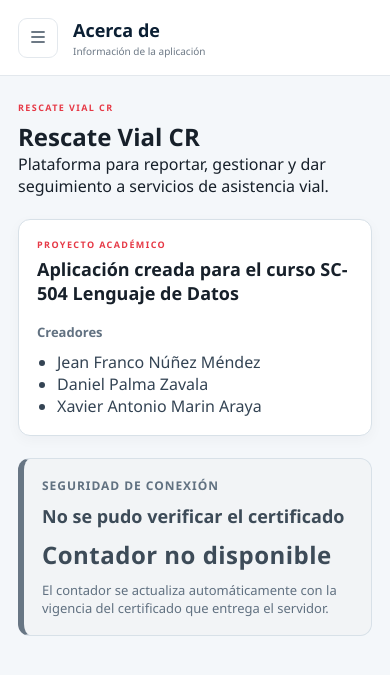
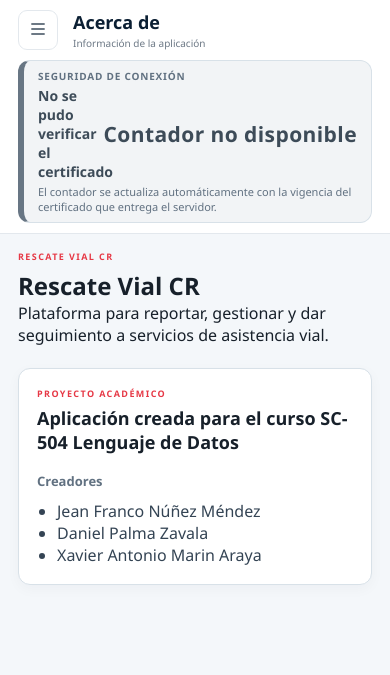
Before and after one commit to Jean8099324/Proyecto-Lenguaje-base-de-datos, a Spring app: page /acerca-de/index in a window 390 px wide. Shown: the top 675 px of the page. Run offline with Thymeleaf, Linux system fonts and the light colour scheme; the template is opened without the code that fills it, so the values that code supplies are empty; database files in the repository are not loaded.

Commit message:
Prueba de push

```diff
--- a/src/main/resources/static/css/certificate-expiry-alert.css
+++ b/src/main/resources/static/css/certificate-expiry-alert.css
@@ -8,6 +8,46 @@
     border-radius: 12px;
     background: #fff;
     color: #17202a;
+}
+
+.certificate-about-page .dashboard-content {
+    padding-top: 16px;
+}
+
+.certificate-about-page .topbar {
+    gap: 20px;
+}
+
+.certificate-about-page .topbar .certificate-status-panel {
+    display: grid;
+    grid-template-columns: minmax(0, 1fr) auto;
+    align-items: center;
+    gap: 3px 14px;
+    width: min(100%, 520px);
+    flex: 0 1 520px;
+    margin: 0;
+    padding: 8px 14px;
+}
+
+.certificate-about-page .certificate-status-panel__eyebrow,
+.certificate-about-page .certificate-status-panel__note {
+    grid-column: 1 / -1;
+}
+
+.certificate-about-page .certificate-status-panel__eyebrow {
+    font-size: 10px;
+}
+
+.certificate-about-page .certificate-status-panel__state {
+    font-size: 14px;
+}
+
+.certificate-about-page .certificate-status-panel__countdown {
+    font-size: 21px;
+}
+
+.certificate-about-page .certificate-status-panel__note {
+    font-size: 11px;
 }
 
 .certificate-status-panel__eyebrow {
@@ -109,15 +149,30 @@
 }
 
 .about-academic-card ul {
-    display: flex;
-    flex-wrap: wrap;
-    gap: 8px 24px;
+    display: grid;
+    grid-template-columns: 1fr;
+    gap: 8px;
     margin: 0;
     padding-left: 20px;
     color: #344454;
 }
 
 @media (max-width: 600px) {
+    .certificate-about-page .topbar {
+        height: auto;
+        min-height: 76px;
+        padding: 10px 18px;
+        align-items: stretch;
+        flex-direction: column;
+        gap: 10px;
+    }
+
+    .certificate-about-page .topbar .certificate-status-panel {
+        width: 100%;
+        max-width: none;
+        flex-basis: auto;
+    }
+
     .certificate-status-panel {
         padding: 18px;
     }
--- a/src/main/resources/templates/acerca-de/index.html
+++ b/src/main/resources/templates/acerca-de/index.html
@@ -20,6 +20,13 @@
                 </button>
                 <div><h2>Acerca de</h2><span>Información de la aplicación</span></div>
             </div>
+            <section class="certificate-status-panel certificate-status-panel--unavailable"
+                     data-certificate-about role="status" aria-live="polite">
+                <span class="certificate-status-panel__eyebrow">Seguridad de conexión</span>
+                <strong class="certificate-status-panel__state" data-certificate-state>Consultando certificado HTTPS…</strong>
+                <span class="certificate-status-panel__countdown" data-certificate-countdown>—</span>
+                <span class="certificate-status-panel__note">El contador se actualiza automáticamente con la vigencia del certificado que entrega el servidor.</span>
+            </section>
         </header>
         <main class="dashboard-content">
             <section class="page-heading">
@@ -41,13 +48,6 @@
                 </ul>
             </section>
 
-            <section class="certificate-status-panel certificate-status-panel--unavailable"
-                     data-certificate-about role="status" aria-live="polite">
-                <span class="certificate-status-panel__eyebrow">Seguridad de conexión</span>
-                <strong class="certificate-status-panel__state" data-certificate-state>Consultando certificado HTTPS…</strong>
-                <span class="certificate-status-panel__countdown" data-certificate-countdown>—</span>
-                <span class="certificate-status-panel__note">El contador se actualiza automáticamente con la vigencia del certificado que entrega el servidor.</span>
-            </section>
         </main>
     </div>
 </div>
```
